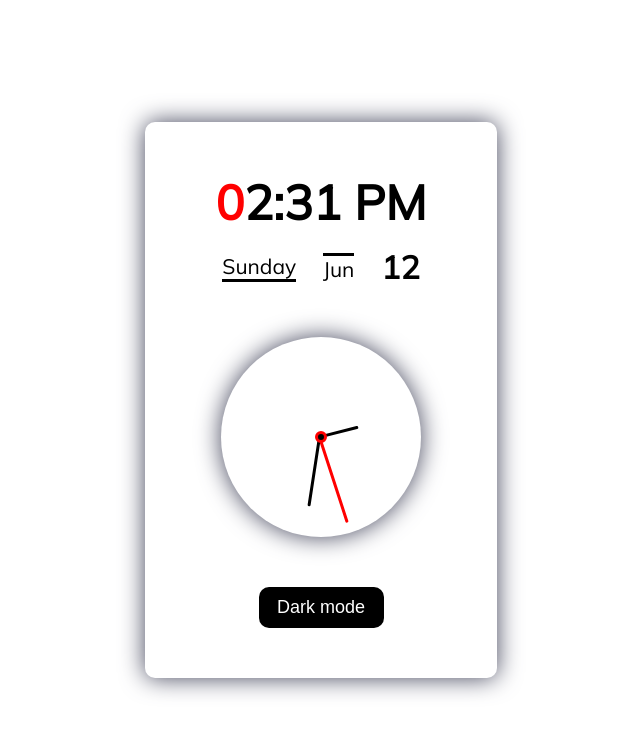
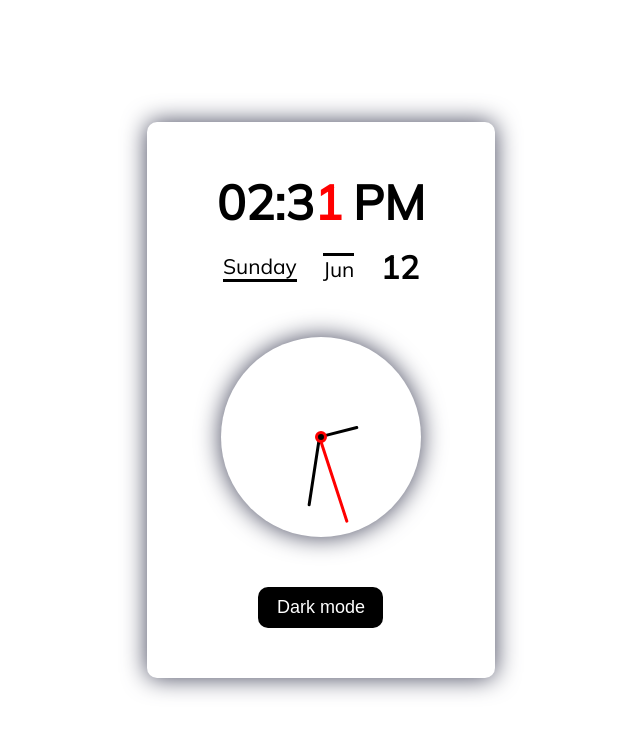
Before and after one commit to Celkowy/theme-clock, a React (Create React App) app: page / in a window 1280 px wide. Shown: the top 734 px of the page, without its empty margins (319-959 px from the left). Built offline with nearby package versions, Linux system fonts and the light colour scheme.

Commit message:
red letter

```diff
--- a/src/Components/TimeInfo/InfoWrapper.js
+++ b/src/Components/TimeInfo/InfoWrapper.js
@@ -20,10 +20,28 @@ const FlexContainer = styled.div`
   margin-top: 15px;
 `
 
+const RedLetter = styled.div`
+  margin-right: 10px;
+  color: red;
+`
+
+const TimeFront = styled.div``
+
+const TimeConvention = styled.div``
+
 function InfoWrapper({ time, day, month, dayOfMonth }) {
+  const timeFront = time.slice(0, 4)
+  const redLetter = time.slice(4, 5)
+  const timeConvention = time.slice(5, 8)
+
   return (
     <WrapperInfo>
-      <Time>{time}</Time>
+      <Time>
+        <TimeFront>{timeFront}</TimeFront>
+        <RedLetter>{redLetter}</RedLetter>
+        <TimeConvention>{timeConvention}</TimeConvention>
+      </Time>
+
       <FlexContainer>
         <Day>{day}</Day>
         <Month>{month}</Month>
--- a/src/Components/TimeInfo/Time.js
+++ b/src/Components/TimeInfo/Time.js
@@ -1,14 +1,12 @@
 import styled from 'styled-components'
 
 const Time = styled.div`
-  text-align: center;
+  display: flex;
+  width: 100%;
+  justify-content: center;
   font-size: 48px;
   color: ${props => (props.theme.mode ? 'black' : 'white')};
   transition: all 0.6s;
   font-weight: bold;
-
-  &::first-letter {
-    color: red;
-  }
 `
 export default Time
```
